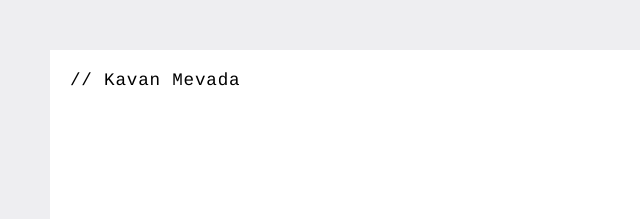
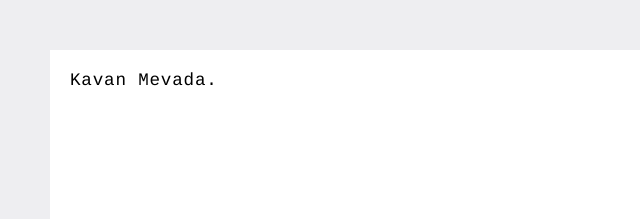
Before and after one commit to kavan-mevada/masonry2, a plain HTML site: page index.html in a window 1280 px wide. Shown: the top 219 px of the page, 0-640 px from the left. Drawn offline with Linux system fonts and the light colour scheme.

Commit message:
Update index.html

```diff
--- a/index.html
+++ b/index.html
@@ -10,7 +10,7 @@
     <div class="page">
 
       		<nav>
-      		  <a href="#" class="logo">// Kavan Mevada</a>
+      		  <a href="#" class="logo">Kavan Mevada.</a>
             <a class="menu">
               <div class="menu-cl"></div>
             </a>
```
